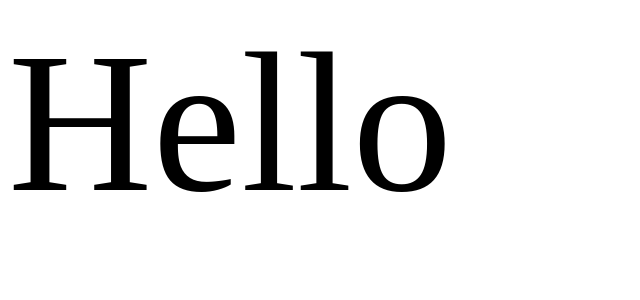
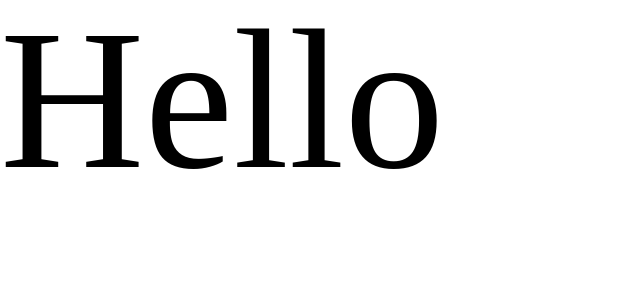
Before and after one commit to SeolJaeHyeok/wanted-pre-onboarding-fe, a React (Create React App) app: page / in a window 1280 px wide. Shown: the top 300 px of the page, without its empty margins (0-640 px from the left). Built offline with nearby package versions, Linux system fonts and the light colour scheme.

Commit message:
feat: set global style

```diff
--- a/src/index.tsx
+++ b/src/index.tsx
@@ -1,12 +1,18 @@
 import React from 'react';
 import ReactDOM from 'react-dom/client';
+import { ThemeProvider } from 'styled-components';
 import App from './App';
+import GlobalStyle from './styles/Globalstyle';
+import { theme } from './styles/theme';
 
 const root = ReactDOM.createRoot(
   document.getElementById('root') as HTMLElement
 );
 root.render(
   <React.StrictMode>
-    <App />
+    <ThemeProvider theme={theme}>
+      <GlobalStyle />
+      <App />
+    </ThemeProvider>
   </React.StrictMode>
 );
--- /dev/null
+++ b/src/styles/Globalstyle.tsx
@@ -0,0 +1,15 @@
+import * as styled from "styled-components";
+import {reset} from "styled-reset";
+
+const GlobalStyle = styled.createGlobalStyle`
+  ${reset}
+  a {
+    text-decoration: none;
+    color: inherit;
+  }
+  * {
+    box-sizing: border-box;
+  }
+`;
+
+export default GlobalStyle;
--- /dev/null
+++ b/src/styles/theme.ts
@@ -0,0 +1,9 @@
+import { DefaultTheme } from "styled-components";
+
+export const theme: DefaultTheme = {
+  bgColor: "#e9ecef",
+  btnColor: "#868e96",
+  checkBoxColor: "#22b8cf",
+  cardColor: "white",
+  boardColor: "#DADFE9",
+};
```
Also changed, not shown: src/styles/styled.d.ts (added, +11 -0 lines).
